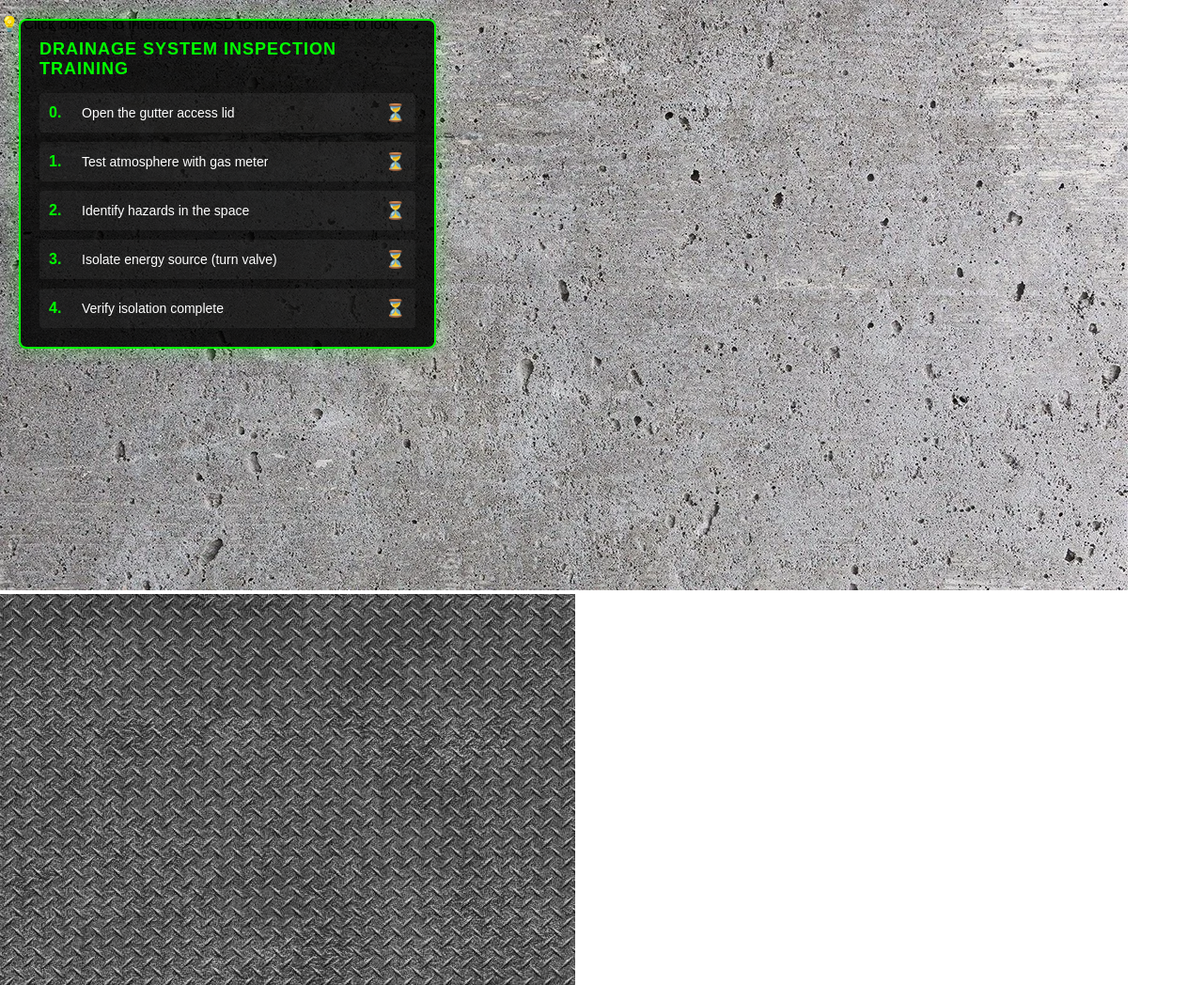
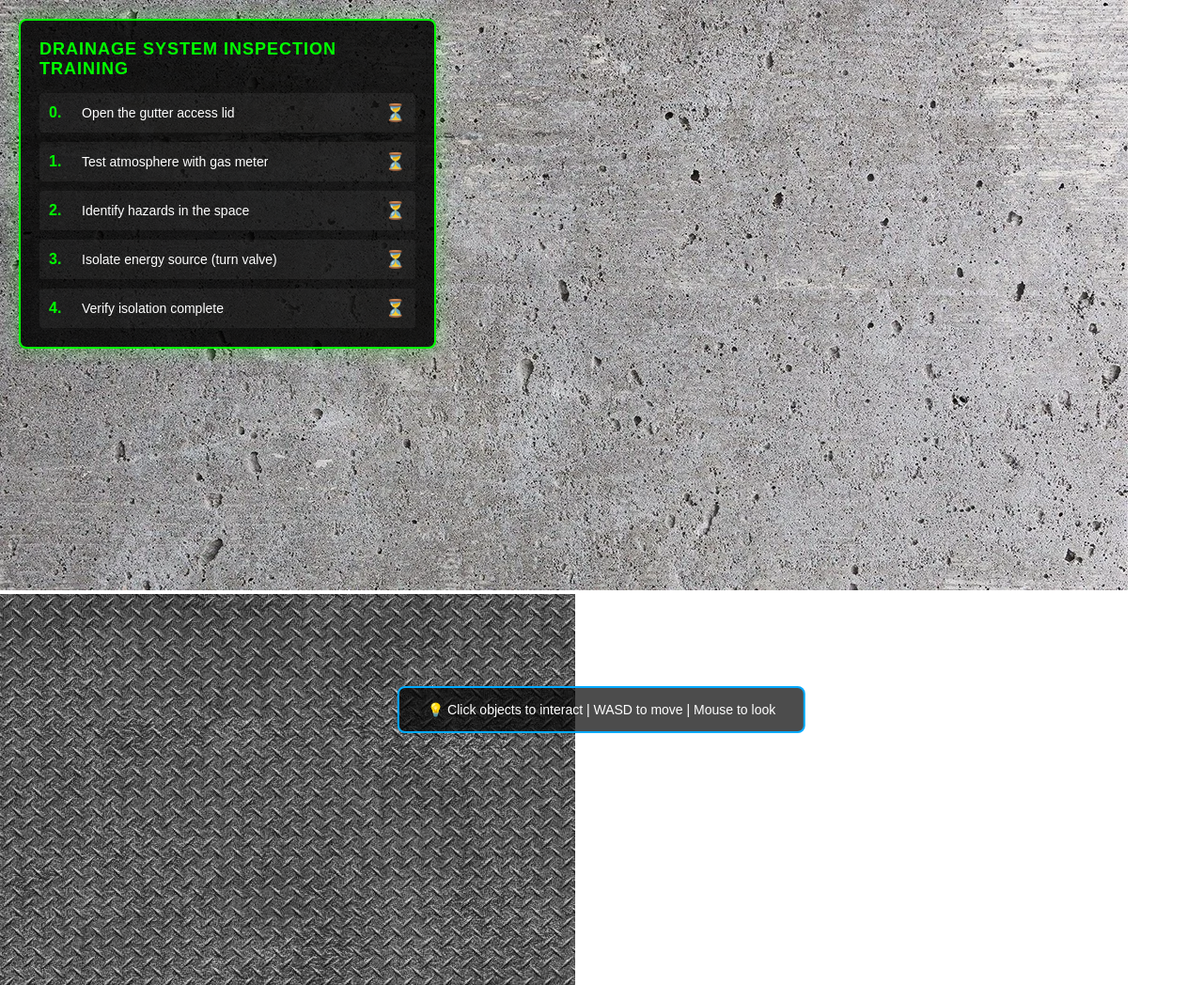
Before and after one commit to sandykaushik/Aframe, a plain HTML site: page index.html in a window 1280 px wide. Shown: the top 1048 px of the page at 94% size. Drawn offline with Linux system fonts and the light colour scheme; a script that the page names is missing.

Commit message:
Add styled instruction panel to the bottom of the page
Added an instruction panel with styling for visibility.

```diff
--- a/style.css
+++ b/style.css
@@ -76,6 +76,25 @@ body {
 
 .task.completed .task-status {
     content: '✓';
+}
+
+#instruction-panel {
+    position: absolute;
+    bottom: 20px;
+    left: 50%;
+    transform: translateX(-50%);
+    background: rgba(0, 0, 0, 0.7);
+    border: 2px solid #00aaff;
+    border-radius: 8px;
+    padding: 15px 30px;
+    pointer-events: none;
+}
+
+#instruction-panel p {
+    margin: 0;
+    color: #ffffff;
+    font-size: 14px;
+    text-align: center;
 }
 
 #hazard-warning {
@@ -159,7 +178,6 @@ body {
     transform: scale(1.05);
 }
 
-/* VR mode adjustments */
 .a-enter-vr-button {
     background-color: #00ff00 !important;
     border-radius: 8px !important;
```
